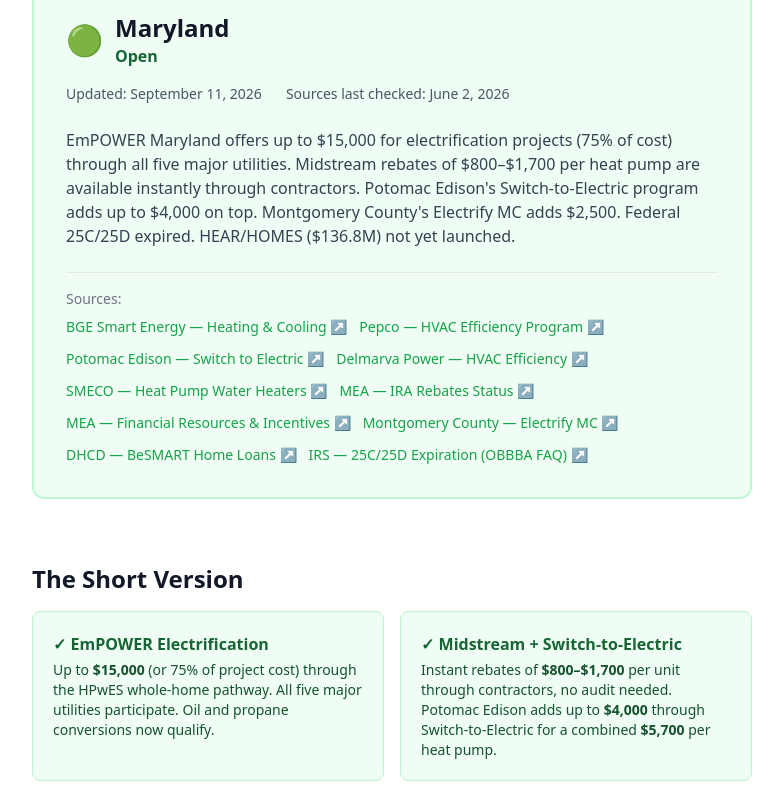
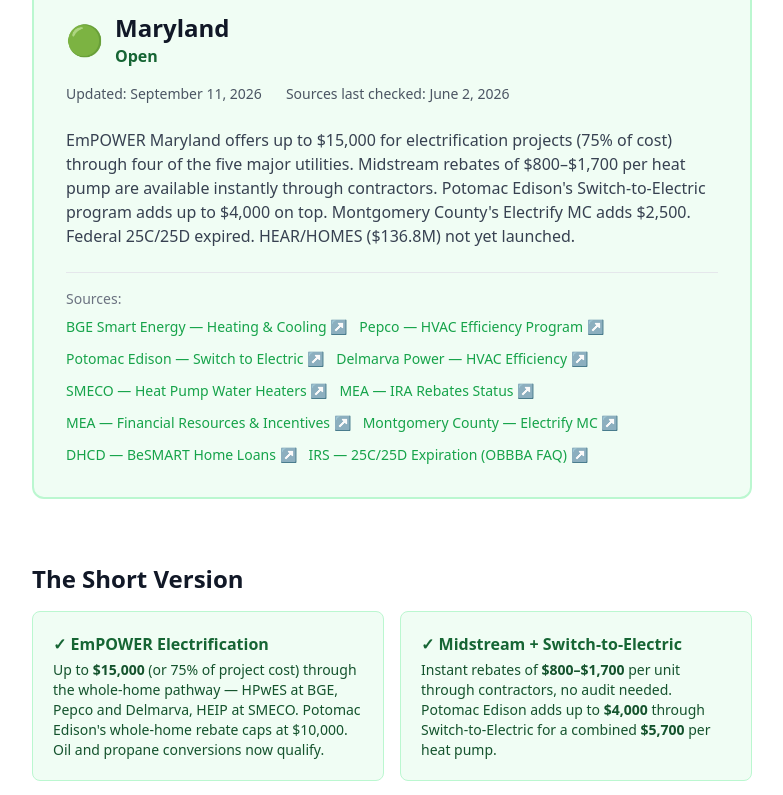
Before and after one commit to giniwproductions-88/homeenergybasics, a Next.js app: page /heat-pumps/states/md in a window 1280 px wide. Shown: the part 620-1415 px from the top of the page, without its empty margins (248-1031 px from the left). Built offline with nearby package versions, Linux system fonts and the light colour scheme.

Commit message:
fix(md): whole-home pathway is HEIP at SMECO, $10,000 cap at Potomac Edison

```diff
--- a/src/app/heat-pumps/states/md/page.tsx
+++ b/src/app/heat-pumps/states/md/page.tsx
@@ -47,7 +47,7 @@
         name: "What heat pump rebates are available in Maryland in 2026?",
         acceptedAnswer: {
           "@type": "Answer",
-          text: "Maryland\u2019s main incentive is EmPOWER Maryland, which offers up to $15,000 (or 75% of project cost) for electrification projects through the Home Performance with ENERGY STAR pathway. Each utility also offers midstream rebates of $800\u2013$1,700 per heat pump without requiring an audit. Potomac Edison\u2019s Switch-to-Electric program adds up to $4,000 on top. Montgomery County\u2019s Electrify MC adds $2,500 for cold-climate heat pumps. The federal 25C tax credit expired December 31, 2025.",
+          text: "Maryland\u2019s main incentive is EmPOWER Maryland, which offers up to $15,000 (or 75% of project cost) for electrification projects through the whole-home pathway \u2014 HPwES at BGE, Pepco and Delmarva, HEIP at SMECO, and a $10,000 cap at Potomac Edison. Each utility also offers midstream rebates of $800\u2013$1,700 per heat pump without requiring an audit. Potomac Edison\u2019s Switch-to-Electric program adds up to $4,000 on top. Montgomery County\u2019s Electrify MC adds $2,500 for cold-climate heat pumps. The federal 25C tax credit expired December 31, 2025.",
         },
       },
       {
@@ -55,7 +55,7 @@
         name: "What is EmPOWER Maryland?",
         acceptedAnswer: {
           "@type": "Answer",
-          text: "EmPOWER Maryland is a state-mandated energy efficiency program funded by utility ratepayer surcharges. It operates through each utility (BGE, Pepco, Potomac Edison, Delmarva Power, SMECO) and offers two pathways: the Home Performance with ENERGY STAR whole-home pathway (up to $15,000 for electrification) and midstream HVAC rebates ($800\u2013$1,700 instant through contractors). A $100 energy audit is required for the HPwES pathway.",
+          text: "EmPOWER Maryland is a state-mandated energy efficiency program funded by utility ratepayer surcharges. It operates through each utility (BGE, Pepco, Potomac Edison, Delmarva Power, SMECO) \u2014 though Potomac Edison\u2019s whole-home rebate caps at $10,000 rather than $15,000 \u2014 and offers two pathways: the whole-home pathway (up to $15,000 for electrification, run as HPwES at most utilities and as HEIP at SMECO) and midstream HVAC rebates ($800\u2013$1,700 instant through contractors). A $100 energy audit is required for the HPwES pathway.",
         },
       },
       {
@@ -147,8 +147,9 @@
             <div className="bg-green-50 border border-green-200 rounded-lg p-5">
               <p className="font-semibold text-green-800 mb-1">✓ EmPOWER Electrification</p>
               <p className="text-sm text-green-900">
-                Up to <strong>$15,000</strong> (or 75% of project cost) through the HPwES
-                whole-home pathway. All five major utilities participate. Oil and propane
+                Up to <strong>$15,000</strong> (or 75% of project cost) through the
+                whole-home pathway — HPwES at BGE, Pepco and Delmarva, HEIP at SMECO.
+                Potomac Edison&apos;s whole-home rebate caps at $10,000. Oil and propane
                 conversions now qualify.
               </p>
             </div>
@@ -438,6 +439,9 @@
               Charles, St. Mary&apos;s, Calvert, parts of Prince George&apos;s counties.
             </p>
             <p className="text-sm text-gray-600">
+              <strong>HEIP</strong>: Up to $15,000 for fuel-switching projects, including up to
+              $2,000 in Make-Ready electrical incentives within that cap. Home energy analysis required,
+              provided at no cost. Hybrid systems retaining fossil backup qualify.{" "}
               <strong>HPWH</strong>: $1,600 instant rebate.{" "}
               <strong>ASHP midstream</strong>: Participates in EmPOWER midstream
               (~$1,300–$1,700 range, applied through contractors).{" "}
--- a/src/data/incentives.ts
+++ b/src/data/incentives.ts
@@ -692,7 +692,7 @@
     lastVerified: "2026-06-02",
     lastUpdated: "2026-09-11",
     summary:
-      "EmPOWER Maryland offers up to $15,000 for electrification projects (75% of cost) through all five major utilities. Midstream rebates of $800–$1,700 per heat pump are available instantly through contractors. Potomac Edison's Switch-to-Electric program adds up to $4,000 on top. Montgomery County's Electrify MC adds $2,500. Federal 25C/25D expired. HEAR/HOMES ($136.8M) not yet launched.",
+      "EmPOWER Maryland offers up to $15,000 for electrification projects (75% of cost) through four of the five major utilities. Midstream rebates of $800–$1,700 per heat pump are available instantly through contractors. Potomac Edison's Switch-to-Electric program adds up to $4,000 on top. Montgomery County's Electrify MC adds $2,500. Federal 25C/25D expired. HEAR/HOMES ($136.8M) not yet launched.",
     sources: [
       {
         label: "BGE Smart Energy — Heating & Cooling",
```
